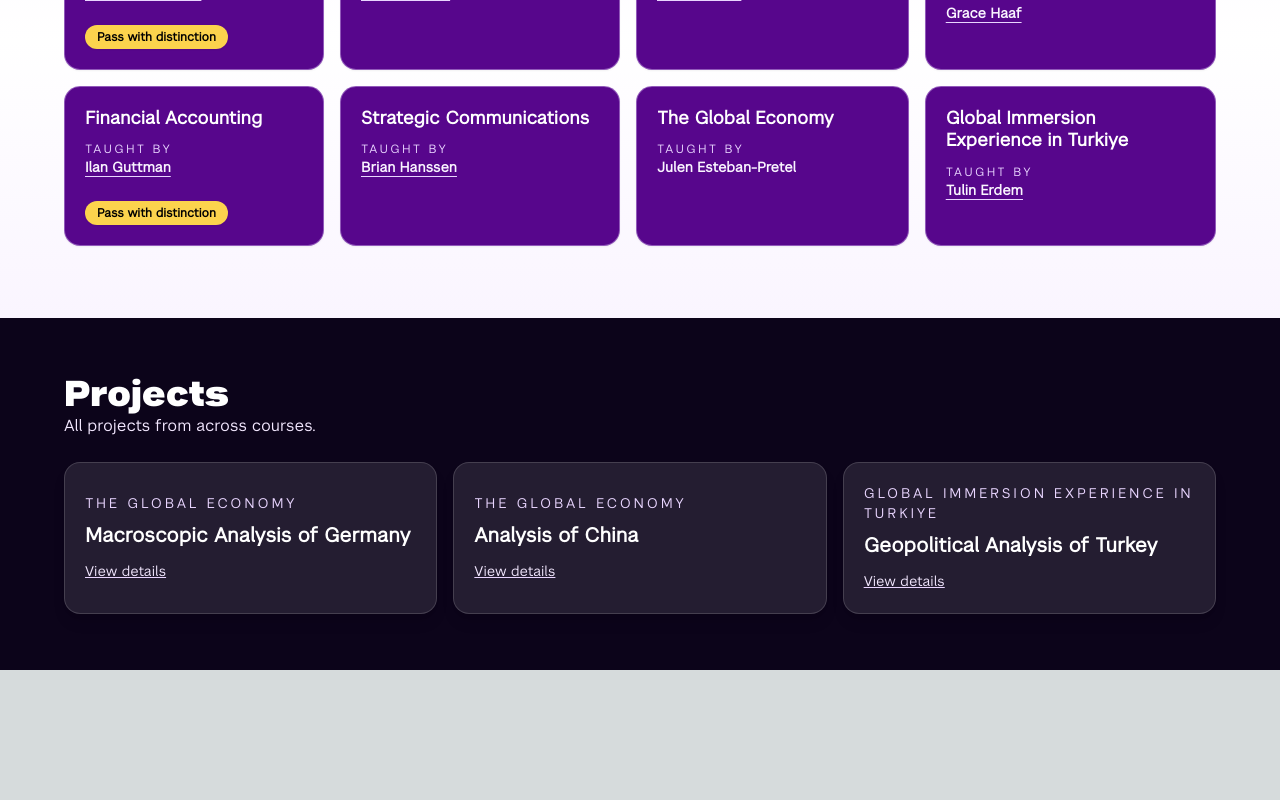
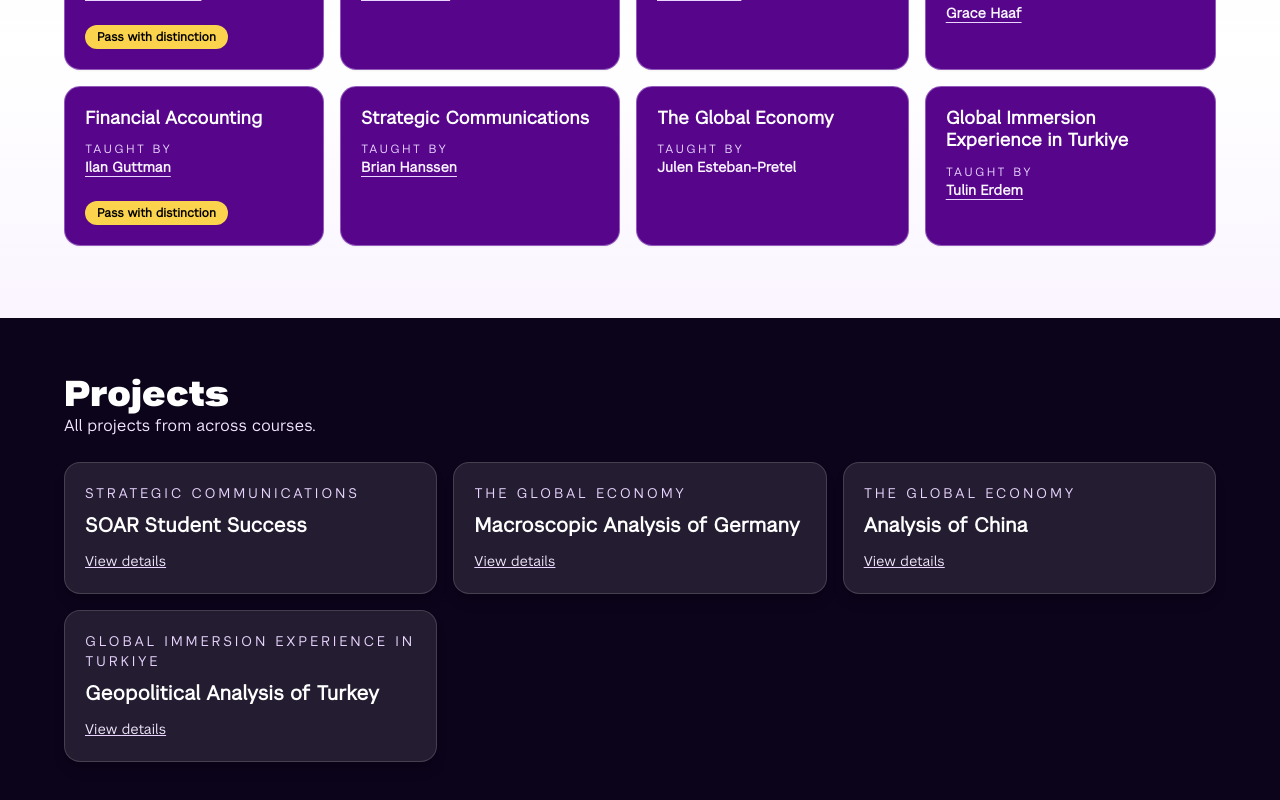
Before and after one commit to arnab-156/arnab-majumdar, a Next.js app: page /nyu in a window 1280 px wide. Shown: the part 1437-2237 px from the top of the page. Before the commit the page ends 2107 px from the top, so only its background shows below. Built offline with nearby package versions, Linux system fonts and the light colour scheme.

Commit message:
Disable placeholder project links and add SOAR resources (#106)

```diff
--- a/src/app/nyu/page.tsx
+++ b/src/app/nyu/page.tsx
@@ -14,12 +14,14 @@ type Course = {
   projects: string[];
 };
 
+type ProjectLink = { title?: string; url: string };
+
 type Project = {
   courseName: string;
   projectName: string;
   description?: string;
   outcomes?: string[];
-  url?: string;
+  urls?: ProjectLink[];
 };
 
 const courses: Course[] = [
@@ -52,7 +54,7 @@ const courses: Course[] = [
       name: "Brian Hanssen",
       url: "https://www.stern.nyu.edu/faculty/bio/brian-hanssen",
     },
-    projects: [],
+    projects: ["SOAR Student Success"],
   },
   {
     name: "Professional Responsibility",
@@ -79,14 +81,14 @@ const courses: Course[] = [
   },
 ];
 
-const projectInfo: Record<string, { description: string; outcomes: string[]; url?: string }> = {
+const projectInfo: Record<string, { description: string; outcomes: string[]; urls?: ProjectLink[] }> = {
   "Macroscopic Analysis of Germany": {
     description: "Macro deep dive into Germany’s growth drivers, export engine, and energy transition risks.",
     outcomes: [
       "Modeled GDP sensitivity to ECB rate moves and industrial output shifts.",
       "Evaluated energy mix transition impacts on trade balance and manufacturing margins.",
     ],
-    url: "https://example.com/projects/macroscopic-analysis-of-germany",
+    urls: [{ url: "https://example.com/projects/macroscopic-analysis-of-germany" }],
   },
   "Analysis of China": {
     description: "Scenario analysis of China’s post‑COVID demand, property deleveraging, and supply-chain reshoring.",
@@ -94,7 +96,7 @@ const projectInfo: Record<string, { description: string; outcomes: string[]; url
       "Built upside/base/downside scenarios for property, exports, and domestic consumption.",
       "Assessed how export controls and friend-shoring reshape sector winners/losers.",
     ],
-    url: "https://example.com/projects/analysis-of-china",
+    urls: [{ url: "https://example.com/projects/analysis-of-china" }],
   },
   "Geopolitical Analysis of Turkey": {
     description: "Geopolitical risk brief ahead of the Türkiye immersion, focusing on energy corridors and currency stability.",
@@ -103,7 +105,21 @@ const projectInfo: Record<string, { description: string; outcomes: string[]; url
       "Analyzed inflation and FX pass-through for consumer-facing businesses.",
       "Outlined cultural and regulatory considerations for market entry sequencing.",
     ],
-    url: "https://example.com/projects/geopolitical-analysis-of-turkey",
+    urls: [{ url: "https://example.com/projects/geopolitical-analysis-of-turkey" }],
+  },
+  "SOAR Student Success": {
+    description:
+      "Proposal to replace traditional DEI office functions with SOAR across NYC school districts, using the STEP model (Social Context, Tenets, Engagement, Perception) to craft a communications plan.",
+    outcomes: [
+      "Framing: formal yet relatable, invigorating, and student-success focused; repeated SOAR branding.",
+      "Audience & cadence: whole student body, single auditorium assembly with supporting slides and assistant.",
+      "Channel & owner: principal as Speaker Four delivering message; live vocal acknowledgments and engagement prompts.",
+      "Perception checks: student participation during assembly plus follow-up engagement to validate resonance.",
+    ],
+    urls: [
+      { title: "SOAR proposal site", url: "https://soar-highschool-4bl2cj6.gamma.site/" },
+      { title: "Principal SOAR presentation", url: "https://gamma.app/docs/Ready-to-SOAR-This-Year--18usn6851cipr7g" },
+    ],
   },
 };
 
@@ -143,7 +159,7 @@ export default function NYUPage() {
           projectName,
           description: projectInfo[projectName]?.description,
           outcomes: projectInfo[projectName]?.outcomes,
-          url: projectInfo[projectName]?.url,
+          urls: projectInfo[projectName]?.urls,
         }))
       ),
     []
@@ -524,15 +540,28 @@ export default function NYUPage() {
             </div>
 
             <div className="mt-6 flex flex-wrap items-center gap-3">
-              {activeProject.url ? (
+              {activeProject.urls?.length ? (
+                activeProject.urls.map((link) => {
+                  const isPlaceholder = link.url.startsWith("https://example.com/");
+                  return isPlaceholder ? (
+                    <span
+                      key={link.url}
+                      className="rounded-lg border border-gray-300 px-4 py-2 text-sm font-semibold text-gray-500 bg-gray-100/80 dark:border-gray-700 dark:bg-gray-800/60 dark:text-gray-400 cursor-not-allowed"
+                    >
+                      {link.title || "Click link"} (coming soon)
+                    </span>
+                  ) : (
                     <Link
-                  href={activeProject.url}
+                      key={link.url}
+                      href={link.url}
                       target="_blank"
                       rel="noreferrer"
                       className="rounded-lg border border-purple-200 bg-purple-600 px-4 py-2 text-sm font-semibold text-white shadow hover:-translate-y-[1px] hover:bg-purple-700 dark:border-purple-800"
                     >
-                  Open in new tab
+                      {link.title || "Click link"}
                     </Link>
+                  );
+                })
               ) : (
                 <span className="text-sm text-gray-500 dark:text-gray-400">Project link coming soon</span>
               )}
```
Lines whose indentation alone changed are shown as unchanged.
